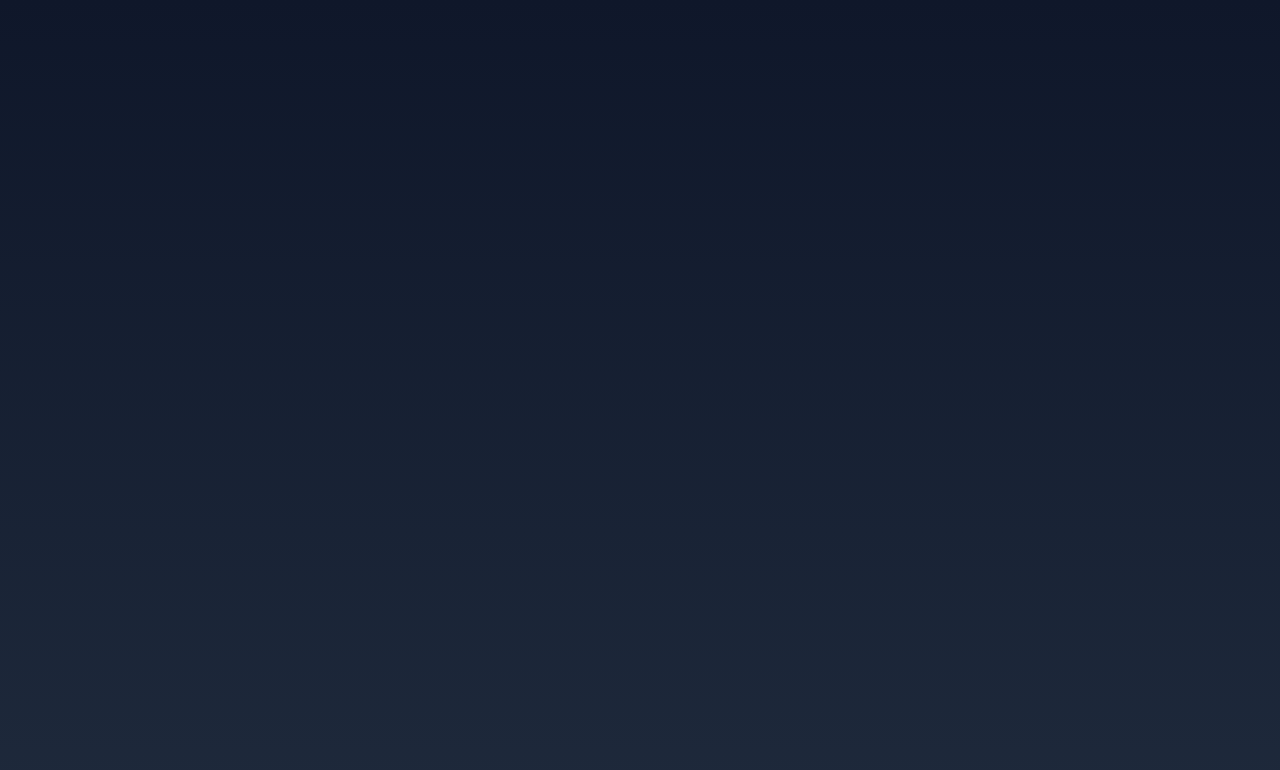
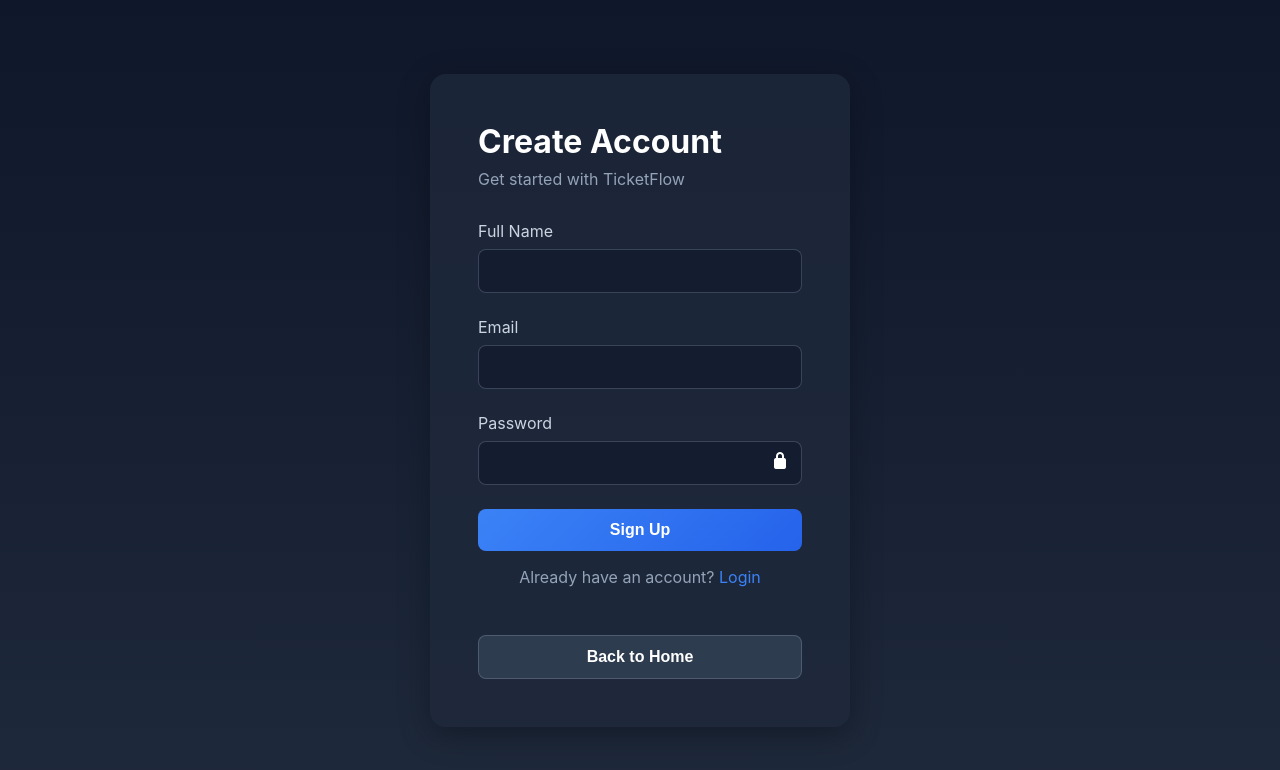
Before and after one commit to olusanyaemmanuelpg-sudo/ticket-management-app-using-vue.js, a Vue app: page /signin in a window 1280 px wide. Before the commit this address had no page. Shown: the top 770 px of the page. Built offline with nearby package versions, Linux system fonts and the light colour scheme.

Commit message:
created the signin page

```diff
--- a/src/composables/Auth.js
+++ b/src/composables/Auth.js
@@ -31,7 +31,7 @@ export function useAuth() {
   const signup = (name, email, password) => {
     const userData = { email, name, id: Date.now(), password }
     localStorage.setItem('ticketapp_session', JSON.stringify(userData))
-    user.value(userData)
+    user.value = userData
     return { success: true }
   }
 
--- a/src/router/index.js
+++ b/src/router/index.js
@@ -1,6 +1,7 @@
 import { createRouter, createWebHistory } from 'vue-router'
 import LandingPage from '@/views/LandingPage.vue'
 import LoginPage from '@/views/LoginPage.vue'
+import SigninPage from '@/views/SigninPage.vue'
 const router = createRouter({
   history: createWebHistory(import.meta.env.BASE_URL),
   routes: [
@@ -14,6 +15,11 @@ const router = createRouter({
       name: 'LoginPage',
       component: LoginPage,
     },
+    {
+      path: '/signin',
+      name: 'SigninPage',
+      component: SigninPage,
+    },
   ],
 })
 
--- /dev/null
+++ b/src/views/SigninPage.vue
@@ -0,0 +1,205 @@
+<script setup>
+import { ref } from 'vue'
+import { useRouter } from 'vue-router'
+import { useAuth } from '@/composables/Auth'
+import { useToast } from '@/composables/Toast'
+
+const router = useRouter()
+const { signup } = useAuth()
+const { showToast } = useToast()
+
+const name = ref('')
+const email = ref('')
+const password = ref('')
+const errors = ref({})
+const showPass = ref(true)
+
+const fullnameInput = (event) => {
+  name.value = event.target.value
+  errors.value.fullname = ''
+}
+const emailInput = (event) => {
+  email.value = event.target.value
+  errors.value.email = ''
+}
+const passwordInput = (event) => {
+  password.value = event.target.value
+  errors.value.password = ''
+}
+
+const showPasswordInput = () => {
+  showPass.value = !showPass.value
+}
+
+const submitAction = (event) => {
+  event.preventDefault()
+  const newErrors = {}
+  if (!name.value) newErrors.fullname = 'Fullname is required'
+  if (!email.value) {
+    newErrors.email = 'Email is required'
+  } else if (!/^[^\s@]+@[^\s@]+\.[^\s@]+$/.test(email.value)) {
+    newErrors.email = 'Please enter a valid email address'
+  }
+  if (!password.value) {
+    newErrors.password = 'Password is required'
+  } else if (password.value.length < 8) {
+    newErrors.password =
+      'Password mus                                                    t be atleast 8 characters long'
+  } else if (!/[A-Z]/.test(password.value)) {
+    newErrors.password = 'Password must include at least one uppercase letter'
+  } else if (!/[a-z]/.test(password.value)) {
+    newErrors.password = 'Password must include at least one lowercase letter'
+  } else if (!/[0-9]/.test(password.value)) {
+    newErrors.password = 'Password must include at least one number'
+  } else if (!/[!@#$%^&*]/.test(password.value)) {
+    newErrors.password = 'Password must include at least one special character'
+  }
+
+  if (Object.keys(newErrors).length > 0) {
+    errors.value = newErrors
+    return
+  }
+  const result = signup(name.value, email.value, password.value)
+  if (result && result.success) {
+    showToast('Account created successfully', 'success')
+    router.push('/dashboard')
+  }
+}
+</script>
+
+<template>
+  <section class="Signin-section">
+    <div class="signin-page">
+      <h2>Create Account</h2>
+      <p>Get started with TicketFlow</p>
+      <div class="signInput">
+        <label for="name"> Full Name</label>
+        <input type="text" v-model="name" @input="fullnameInput" />
+
+        <span v-if="errors.fullname" class="input-error">{{ errors.fullname }}</span>
+      </div>
+      <div class="signInput">
+        <label for="email"> Email</label>
+        <input type="email" v-model="email" @input="emailInput" />
+
+        <span v-if="errors.email" class="input-error">{{ errors.email }}</span>
+      </div>
+      <div class="signInput">
+        <label for="password"> Password</label>
+        <input :type="showPass ? 'password' : 'text'" v-model="password" @input="passwordInput" />
+        <i
+          :class="
+            showPass ? 'fa-solid fa-lock password-icon' : 'fa-solid fa-lock-open password-icon'
+          "
+          @click="showPasswordInput"
+        ></i>
+
+        <span v-if="errors.password" class="input-error">{{ errors.password }}</span>
+      </div>
+
+      <button class="signin-btn" @click="submitAction">Sign Up</button>
+      <p class="sign-login">Already have an account? <RouterLink to="login">Login</RouterLink></p>
+      <RouterLink to="/">
+        <button class="back-to-home">Back to Home</button>
+      </RouterLink>
+    </div>
+  </section>
+</template>
+
+<style>
+.Signin-section {
+  min-height: 100vh;
+  display: flex;
+  align-items: center;
+  justify-content: center;
+  padding: 2rem;
+}
+.signin-page {
+  max-width: 420px;
+  width: 100%;
+  background: rgba(30, 41, 59, 0.8);
+  padding: 3rem;
+  border-radius: 16px;
+  box-shadow: 0 8px 32px rgba(0, 0, 0, 0.3);
+}
+.signin-page h2 {
+  color: white;
+  font-size: 2rem;
+  margin-bottom: 0.5rem;
+}
+.signin-page p {
+  color: #94a3b8;
+  margin-bottom: 2rem;
+}
+.signInput {
+  margin-bottom: 1.5rem;
+  position: relative; /* allow absolute-positioned icon inside */
+}
+.signInput label {
+  color: #cbd5e1;
+  display: block;
+  margin-bottom: 0.5rem;
+}
+.signInput input {
+  width: 100%;
+  padding: 0.75rem;
+  /* leave space on the right for the icon */
+  padding-right: 2.5rem;
+  background: rgba(15, 23, 42, 0.6);
+  border: 1px solid rgba(148, 163, 184, 0.3);
+  border-radius: 8px;
+  color: white;
+  font-size: 1rem;
+}
+.signin-btn {
+  background: linear-gradient(135deg, #3b82f6, #2563eb);
+  color: white;
+  border: none;
+  padding: 0.75rem 1.5rem;
+  border-radius: 8px;
+  cursor: pointer;
+  font-weight: 600;
+  font-size: 1rem;
+  transition: all 0.3s ease;
+  width: 100%;
+  margin-bottom: 1rem;
+}
+.sign-login {
+  text-align: center;
+}
+.sign-login a {
+  text-decoration: none;
+  color: #3b82f6;
+  cursor: pointer;
+}
+.back-to-home {
+  text-decoration: none;
+  background: rgba(51, 65, 85, 0.8);
+  color: white;
+  border: 1px solid rgba(148, 163, 184, 0.3);
+  padding: 0.75rem 1.5rem;
+  border-radius: 8px;
+  cursor: pointer;
+  width: 100%;
+  margin-top: 1rem;
+  font-weight: 600;
+  font-size: 1rem;
+  transition: all 0.3s ease;
+}
+.input-error {
+  color: #ef4444;
+  font-size: 0.875rem;
+  display: block;
+  margin-top: 0.25rem;
+}
+.password-icon {
+  color: white;
+  position: absolute;
+  right: 0.75rem;
+  top: 68%;
+  transform: translateY(-50%);
+  font-size: 1rem;
+  cursor: pointer;
+  pointer-events: auto;
+}
+</style>
```
